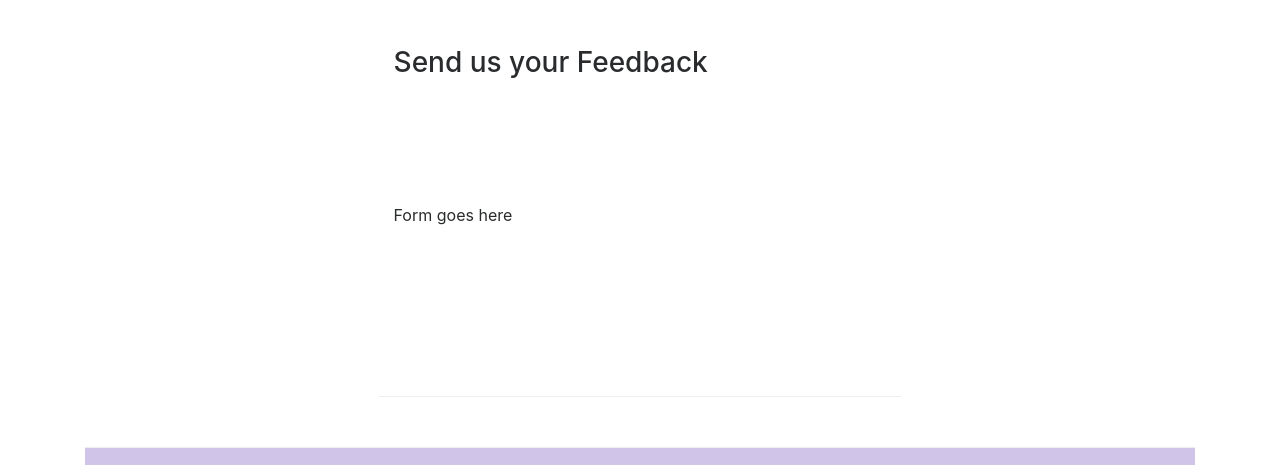
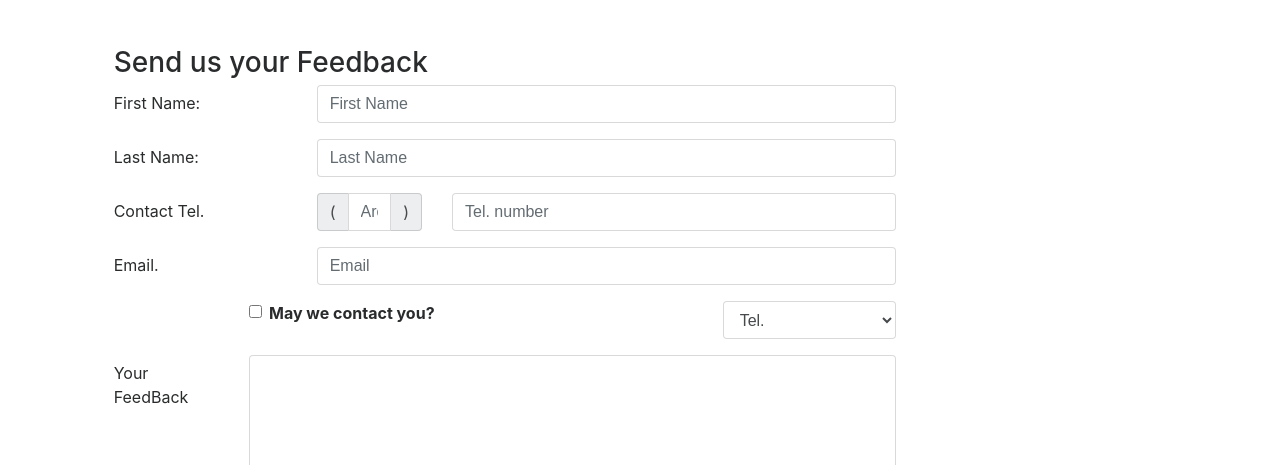
Before and after one commit to mmehdishahabi/luffybs, a website: page contactus.html in a window 1280 px wide. Shown: the part 738-1203 px from the top of the page. Drawn offline with nearby package versions, Linux system fonts and the light colour scheme.

Commit message:
Form Added

```diff
--- a/contactus.html
+++ b/contactus.html
@@ -93,7 +93,68 @@
               <h3>Send us your Feedback</h3>
            </div>
             <div class="col-12 col-md-9">
-                Form goes here
+              <form>
+                <div class="form-group row">
+                  <label  for="firstname" class="col-md-3 col-form-label"
+                  > First Name:</label>
+                  <div class="col-md-9">
+                    <input type="text" class="form-control" id="firstname" name="firstname" placeholder="First Name">
+                  </div>
+                </div>
+                <div class="form-group row">
+                  <label  for="lastname" class="col-md-3 col-form-label"
+                  > Last Name:</label>
+                  <div class="col-md-9">
+                    <input type="text" class="form-control" id="lastname" name="lastname" placeholder="Last Name">
+                  </div>
+                </div>
+                <div class="form-group row">
+                  <label  for="telnum" class="col-md-3 col-form-label"> Contact Tel.</label>
+                  <div class="col-4 col-md-2 col-sm-4">
+                    <div class="input-group">
+                      <div class="input-group-addon">(</div>
+                      <input type="tel" class="form-control" id="areacode" name="areacode" placeholder="Area Code">
+                      <div class="input-group-addon">)</div>
+                    </div>
+                  </div>
+                  <div class="col-7 col-md-7 col-sm-6">
+                    <input type="tel" class="form-control" id="telnum" name="telnum" placeholder="Tel. number">
+                  </div>
+
+                </div>
+                <div class="form-group row">
+                  <label  for="emailid" class="col-md-3 col-form-label"> Email.</label>
+                  <div class="col-md-9">
+                    <input type="email" class="form-control" id="emailid" name="emailid" placeholder="Email">
+                  </div>
+
+                </div>
+                <div class="form-group row">
+                  <div class="form-check col-md-6 offset-md-2">
+                    <label class="form-check-label">
+                      <input type="checkbox" class="form-check-input" name="approve" value="" />
+                      <strong>May we contact you?</strong>
+                    </label>
+                  </div>
+                  <div class="col-md-3 offset-md-1">
+                    <select class="form-control">
+                      <option>Tel.</option>
+                      <option >Email</option>
+                    </select>
+                  </div>
+                </div>
+                <div class="form-group row">
+                  <label for="feedback" class="col-md-2 col-form-label">Your FeedBack</label>
+                  <div class="col-md-10">
+                    <textarea class="form-control" id="feedback" name="feedback" rows="12"></textarea>
+                  </div>
+                </div>
+                <div class="form-group row">
+                  <div class="offset-md-2 col-md-10">
+                    <button type="submit" class="btn btn-primary">Send FeedBack</button>
+                  </div>
+                </div>
+              </form>
             </div>
              <div class="col-12 col-md">
             </div>
```
